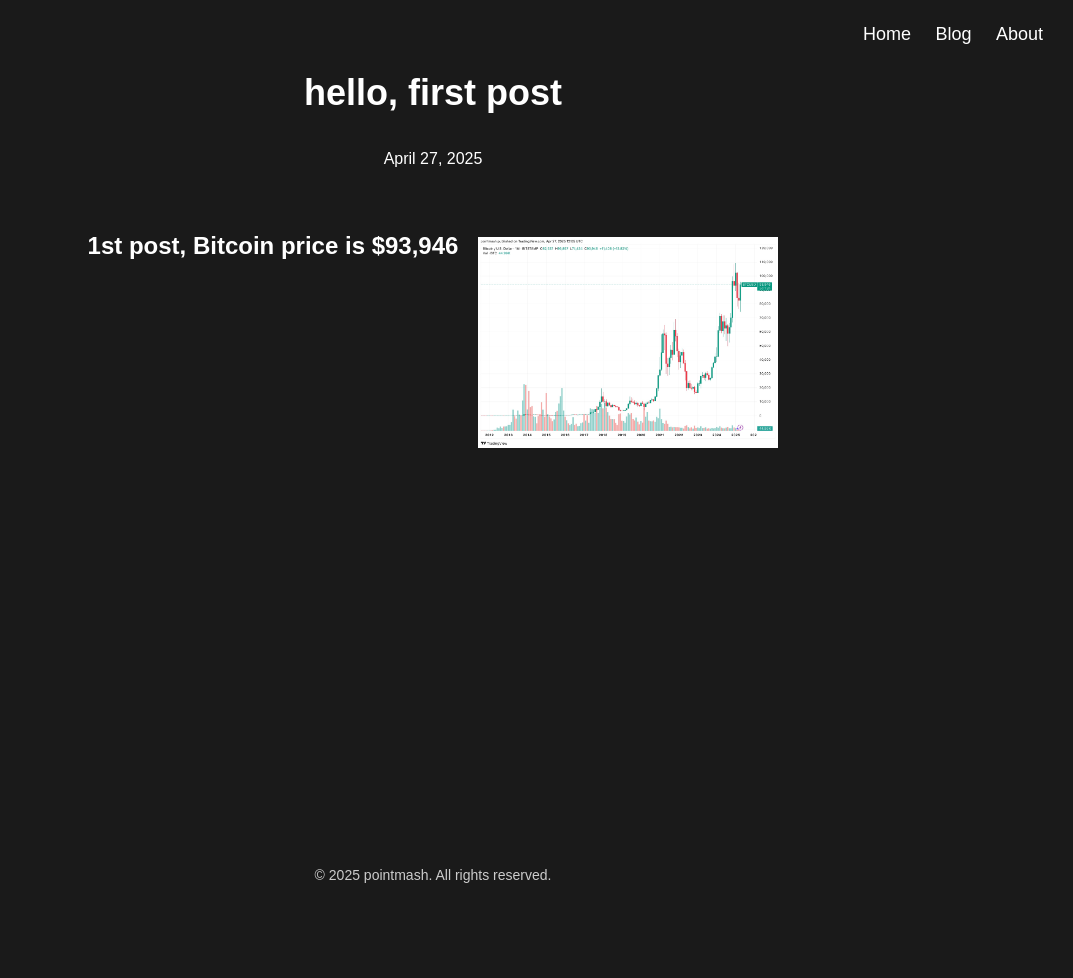
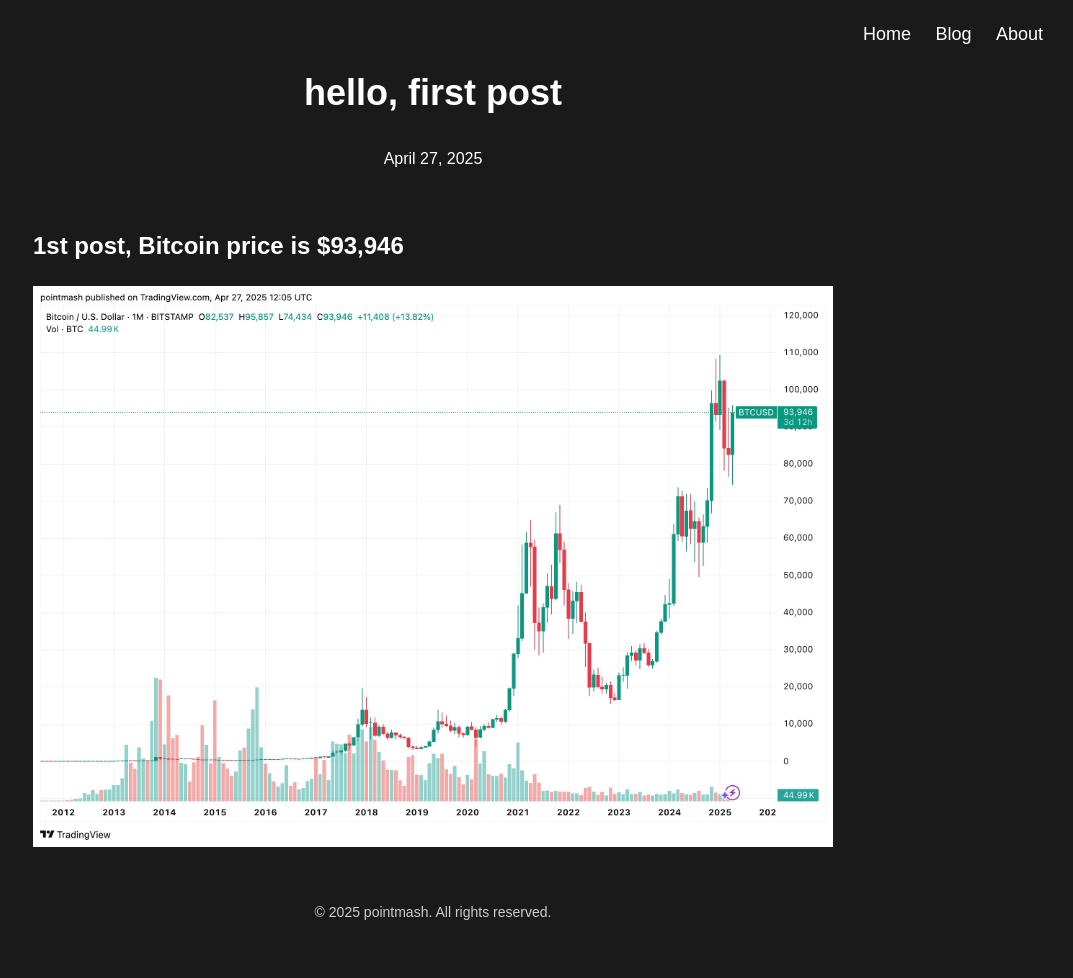
Before and after one commit to pointmash/pointmash.github.io, a Jekyll site: the page built from _posts/2025-04-27-hello.md, in a window 1280 px wide. Shown: the whole page, without its empty margins (207-1280 px from the left). Built offline with Jekyll 4.4.1, drawn with Linux system fonts in a browser that asks for light colours; before the commit the page ends 940 px from its top, so only the background shows below that.

Commit message:
Update post.html

```diff
--- a/_layouts/post.html
+++ b/_layouts/post.html
@@ -35,21 +35,15 @@
             /* Added */
             flex-grow: 1; /* Expand to push footer down */
         }
+        /* Added: Ensure all paragraphs in .content have the same font size */
+        .content p {
+            font-size: 16px; /* Match the body font size */
+        }
         img {
             max-width: 100%;
             height: auto;
             display: block;
             margin: 20px 0;
-        }
-        /* Added: Style for images to enable text wrapping */
-        .content img {
-            float: right; /* Float image to the right */
-            width: 300px; /* Set a width for the image */
-            margin: 10px 0 10px 20px; /* Add spacing: top, right, bottom, left */
-        }
-        /* Added: Clearfix to ensure text after the image starts on a new line */
-        .content p:nth-of-type(2) {
-            clear: right; /* Clear the float after the second paragraph */
         }
         nav {
             position: absolute;
```
